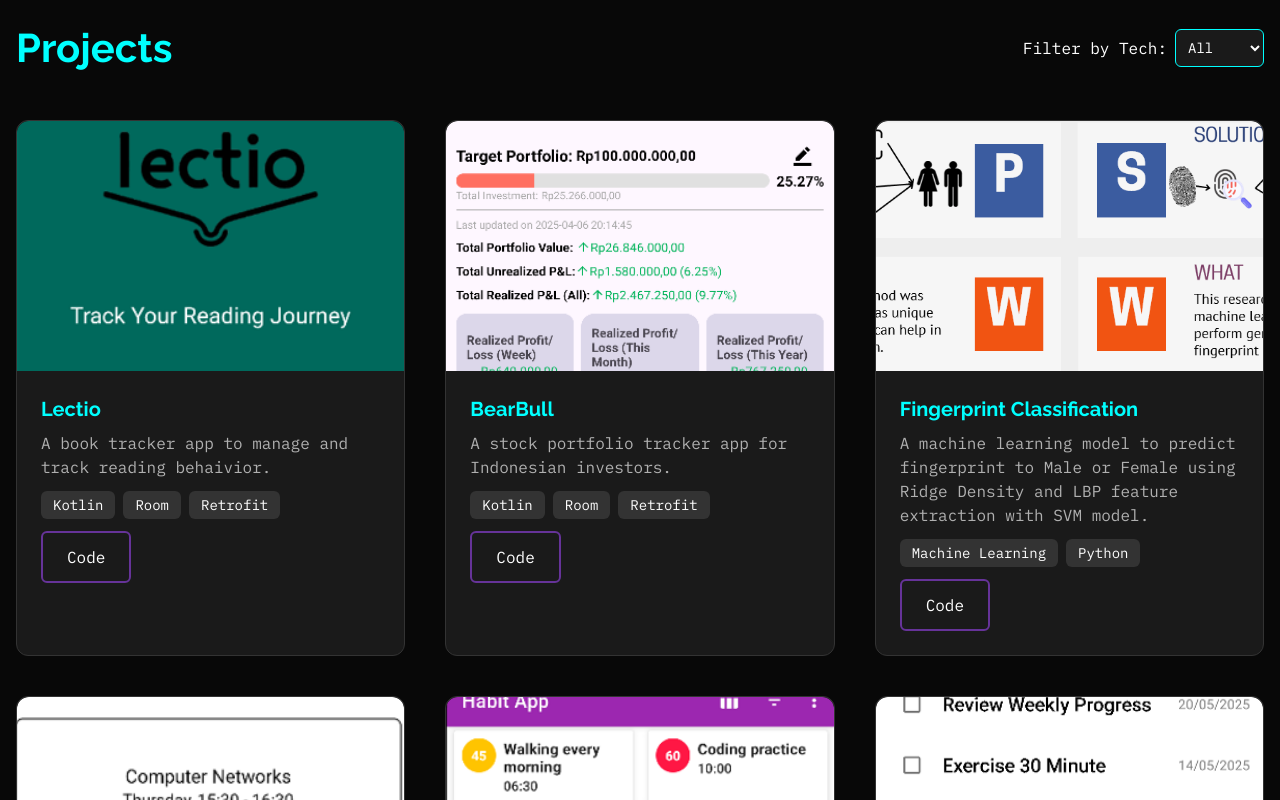
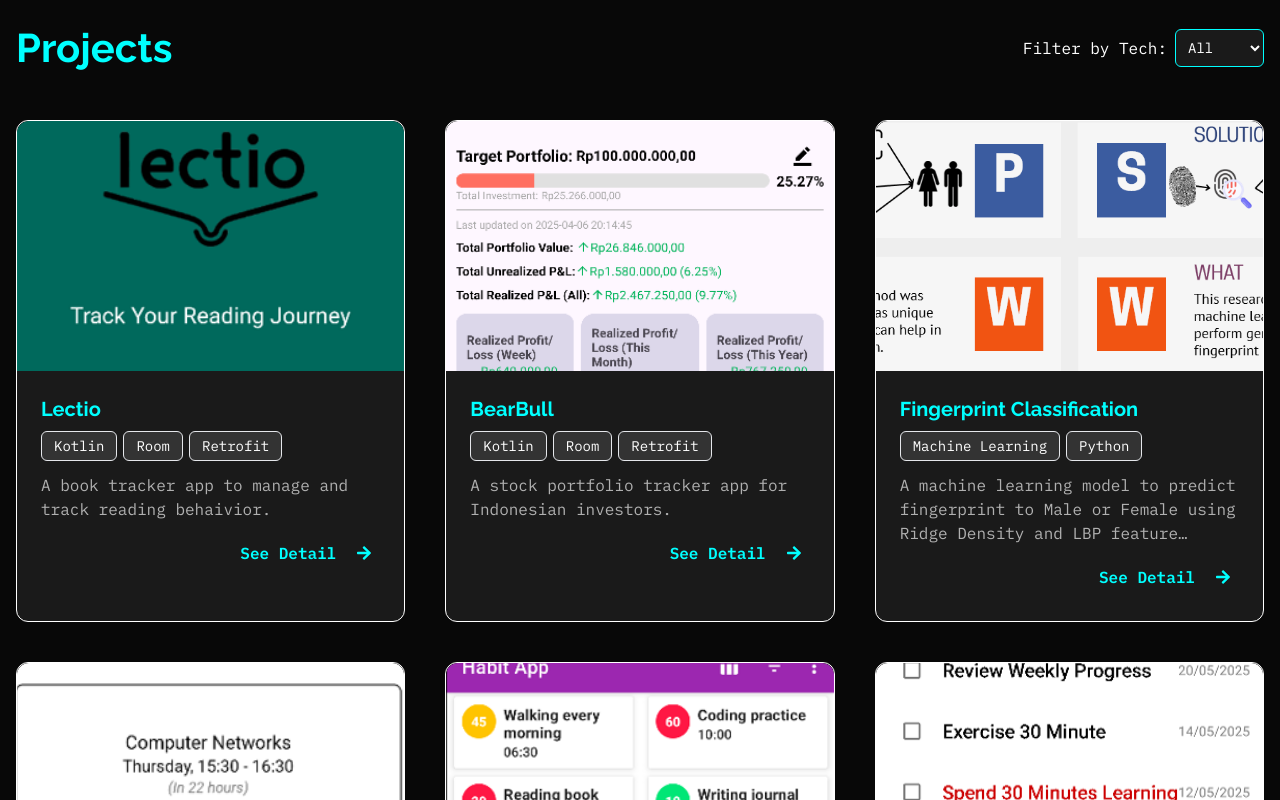
Before and after one commit to foxerinc/my-portfolio, a Next.js app: page / in a window 1280 px wide. Shown: the part 2900-3700 px from the top of the page. Built offline with nearby package versions, Linux system fonts and the light colour scheme.

Commit message:
Update ProjectCard.tsx
add transisition

```diff
--- a/src/components/ProjectCard.tsx
+++ b/src/components/ProjectCard.tsx
@@ -1,6 +1,7 @@
 import Image from 'next/image';
 import Link from 'next/link';
 import { Project } from '../types';
+import { FaArrowRight } from 'react-icons/fa';
 
 interface ProjectCardProps {
   project: Project;
@@ -8,28 +9,27 @@ interface ProjectCardProps {
 
 const ProjectCard: React.FC<ProjectCardProps> = ({ project }) => {
   return (
-    <article className="bg-[#1a1a1a] rounded-xl border border-border overflow-hidden transition-transform hover:-translate-y-2 hover:shadow-[0_8px_20px_rgba(0,255,255,0.25)]">
+      <div className="bg-[#1a1a1a] border border-secondary rounded-xl overflow-hidden flex flex-col h-full min-h-[350px]">
       <Image src={project.image} alt={`${project.title} Image`} width={320} height={250} className="w-full h-[250px] object-cover rounded-t-xl" />
       <div className="p-6">
-        <h3 className="text-2xl xs:text-xl font-heading mb-2 font-bold">{project.title}</h3>
-        <p className="text-secondaryText text-lg xs:text-base mb-3">{project.description}</p>
-        <ul className="flex flex-wrap gap-2 mb-3">
-          {project.tech.map((tech, index) => (
-            <li key={index} className="bg-border px-3 py-1 rounded-md text-base xs:text-sm">{tech}</li>
+        <h3 className="text-2xl xs:text-xl font-heading mb-2 font-bold line-clamp-2">{project.title}</h3>
+
+        <ul className="flex flex-wrap gap-1.5 mb-3">
+          {project.tech.slice(0,3).map((tech, index) => (
+            <li key={index} className="bg-border border px-3 py-1 rounded-md text-base xs:text-sm">{tech}</li>
           ))}
         </ul>
-            <div className="flex justify-start">
-              <Link
-                href={project.codeUrl}
-                className="inline-block px-6 py-3 border-2 border-tertiary text-secondary rounded-md text-lg xs:text-base hover:bg-tertiary hover:text-secondary hover:shadow-[0_0_10px_rgba(0,255,255,0.5)] hover:scale-105 transition-all duration-300"
-                target="_blank"
-                rel="noopener noreferrer"
-              >
-                Code
-              </Link>
+            <p className="text-secondaryText text-lg xs:text-base mb-3 line-clamp-3">{project.description}</p>
+            <div className="flex justify-end">
+                <Link
+                  href={`/detail/${project.id}`}
+                  className="inline-flex items-center gap-5 p-2 font-semibold text-primary text-lg xs:text-base hover:text-tertiary transition-all duration-300"
+                >
+                  See Detail <FaArrowRight />
+                </Link>
             </div>
       </div>
-    </article>
+    </div>
   );
 };
 
```
